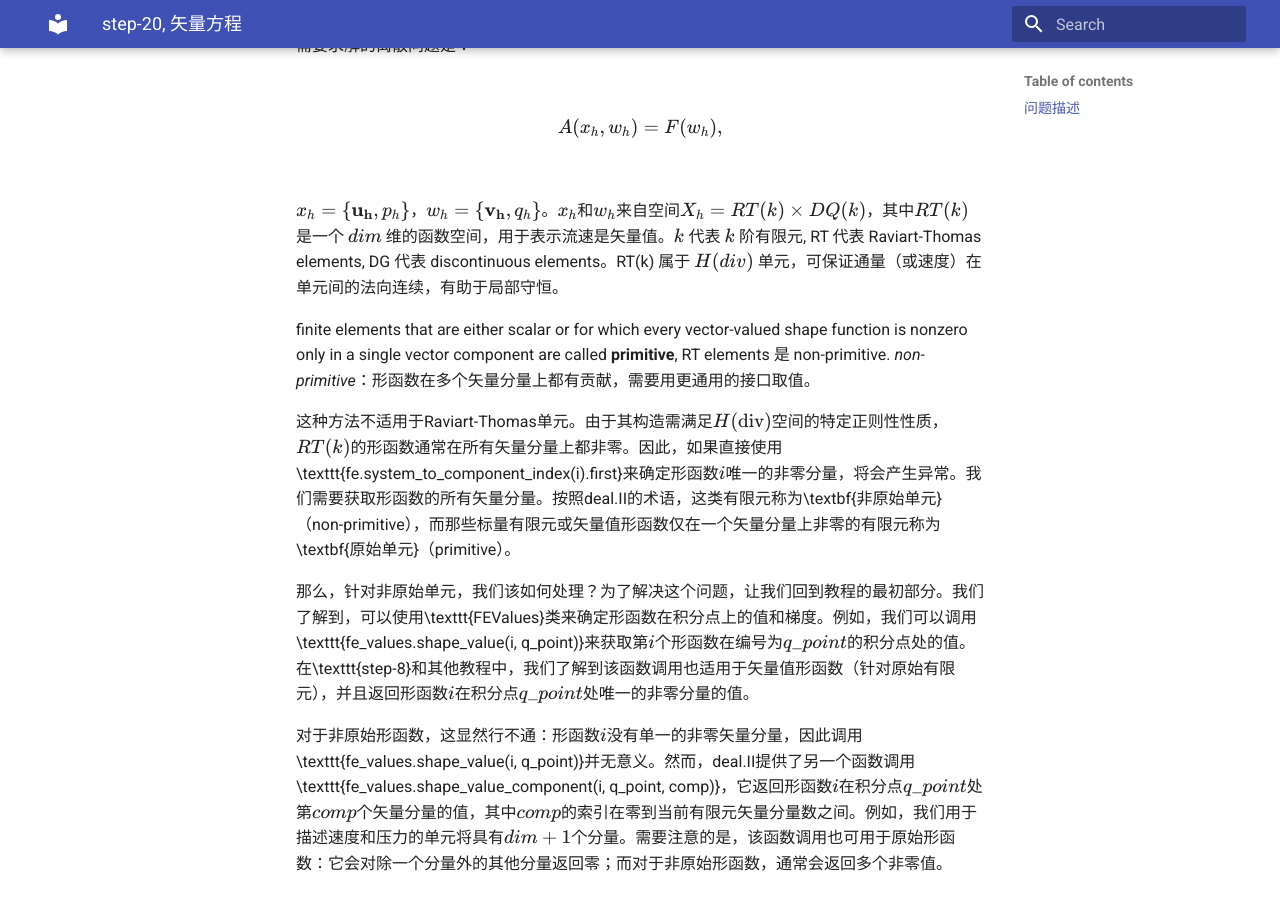
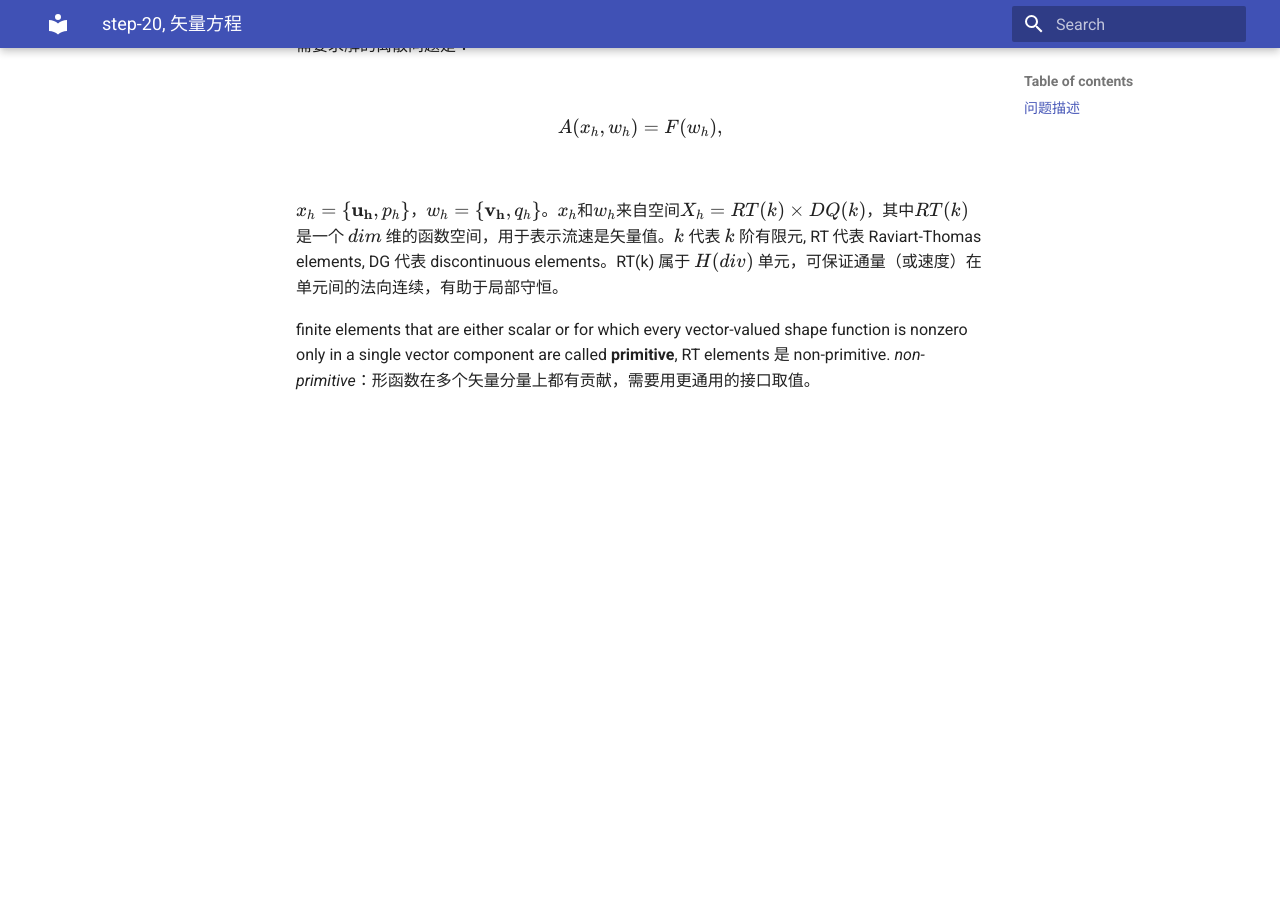
Before and after one commit to ymma98/technotes, an MkDocs documentation site: the page built from docs/FEM/dealii-09_矢量方程.md, in a window 1280 px wide and 900 px high, scrolled down 1364 px. Built offline with MkDocs 1.6.1 and Material for MkDocs 9.7.7, drawn with Linux system fonts in a browser that asks for light colours; after the commit the page ends 1781 px from its top, so only the background shows below that.

Commit message:
docs/FEM/dealii-09_矢量方程.md updated from https://stackedit.cn/

```diff
--- a/docs/FEM/dealii-09_矢量方程.md
+++ b/docs/FEM/dealii-09_矢量方程.md
@@ -56,14 +56,10 @@ $x_h = \{\mathbf{u_h}, p_h\}$，$w_h = \{\mathbf{v_h}, q_h\}$。$x_h$和$w_h$来
 
 finite elements that are either scalar or for which every vector-valued shape function is nonzero only in a single vector component are called **primitive**, RT elements 是 non-primitive. _non-primitive_：形函数在多个矢量分量上都有贡献，需要用更通用的接口取值。
 
-这种方法不适用于Raviart-Thomas单元。由于其构造需满足$H(\text{div})$空间的特定正则性性质，$RT(k)$的形函数通常在所有矢量分量上都非零。因此，如果直接使用\texttt{fe.system\_to\_component\_index(i).first}来确定形函数$i$唯一的非零分量，将会产生异常。我们需要获取形函数的所有矢量分量。按照deal.II的术语，这类有限元称为\textbf{非原始单元}（non-primitive），而那些标量有限元或矢量值形函数仅在一个矢量分量上非零的有限元称为\textbf{原始单元}（primitive）。
 
-那么，针对非原始单元，我们该如何处理？为了解决这个问题，让我们回到教程的最初部分。我们了解到，可以使用\texttt{FEValues}类来确定形函数在积分点上的值和梯度。例如，我们可以调用\texttt{fe\_values.shape\_value(i, q\_point)}来获取第$i$个形函数在编号为$q\_point$的积分点处的值。在\texttt{step-8}和其他教程中，我们了解到该函数调用也适用于矢量值形函数（针对原始有限元），并且返回形函数$i$在积分点$q\_point$处唯一的非零分量的值。
-
-对于非原始形函数，这显然行不通：形函数$i$没有单一的非零矢量分量，因此调用\texttt{fe\_values.shape\_value(i, q\_point)}并无意义。然而，deal.II提供了另一个函数调用\texttt{fe\_values.shape\_value\_component(i, q\_point, comp)}，它返回形函数$i$在积分点$q\_point$处第$comp$个矢量分量的值，其中$comp$的索引在零到当前有限元矢量分量数之间。例如，我们用于描述速度和压力的单元将具有$dim+1$个分量。需要注意的是，该函数调用也可用于原始形函数：它会对除一个分量外的其他分量返回零；而对于非原始形函数，通常会返回多个非零值。
 
 <!--stackedit_data:
-eyJoaXN0b3J5IjpbLTIwNTA0NTk3NSwtMzQxNjc2MDg0LDUwND
-U2Njg5Miw0NTYzOTQyMjcsLTE3Mjk2OTAzNSwxOTYyNDUzNDQx
-LDc3Mjc4NzIwNSwxNzQwNDA5MzU5XX0=
+eyJoaXN0b3J5IjpbLTkzOTEzMjI1MiwtMjA1MDQ1OTc1LC0zND
+E2NzYwODQsNTA0NTY2ODkyLDQ1NjM5NDIyNywtMTcyOTY5MDM1
+LDE5NjI0NTM0NDEsNzcyNzg3MjA1LDE3NDA0MDkzNTldfQ==
 -->
```
